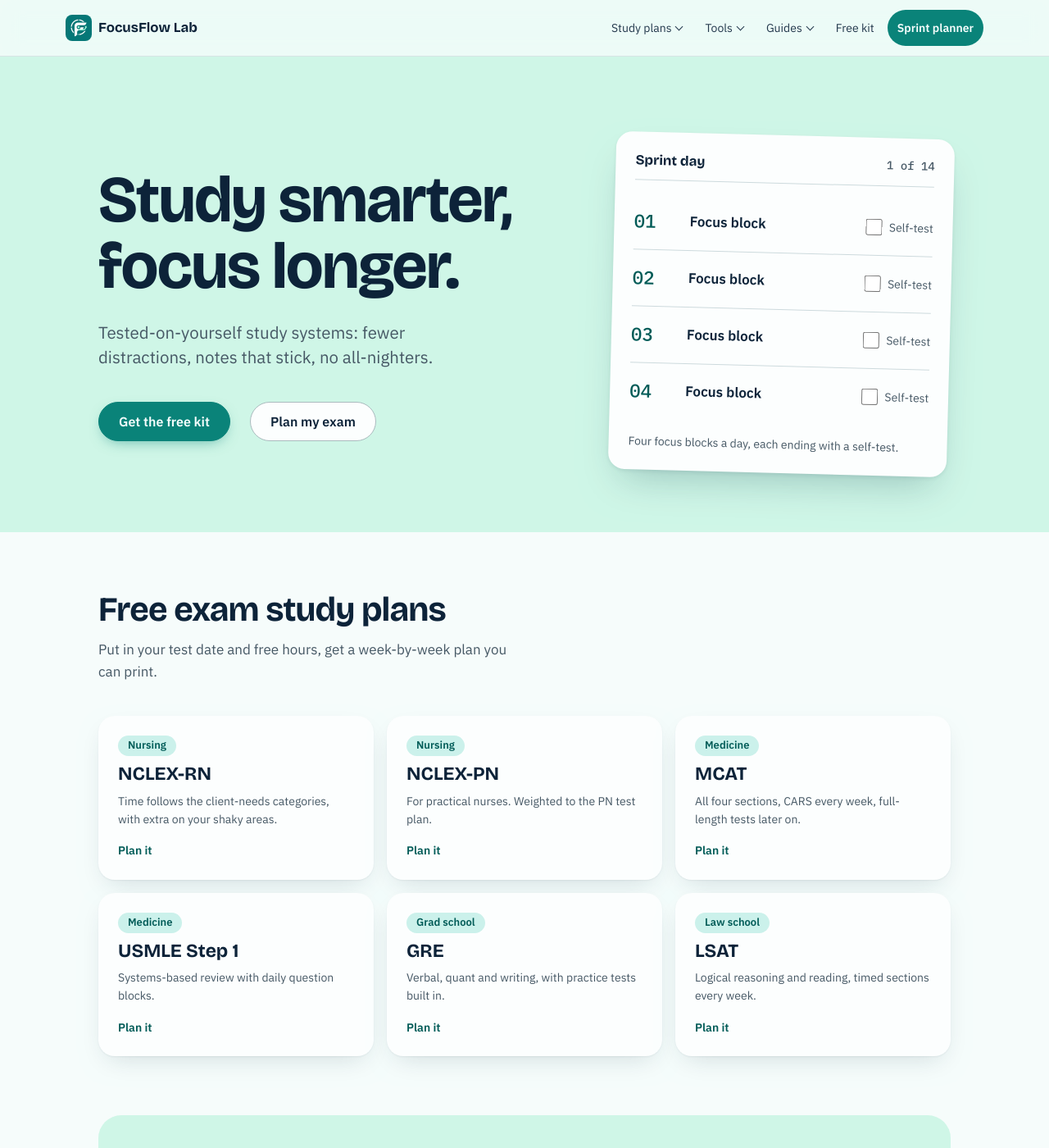
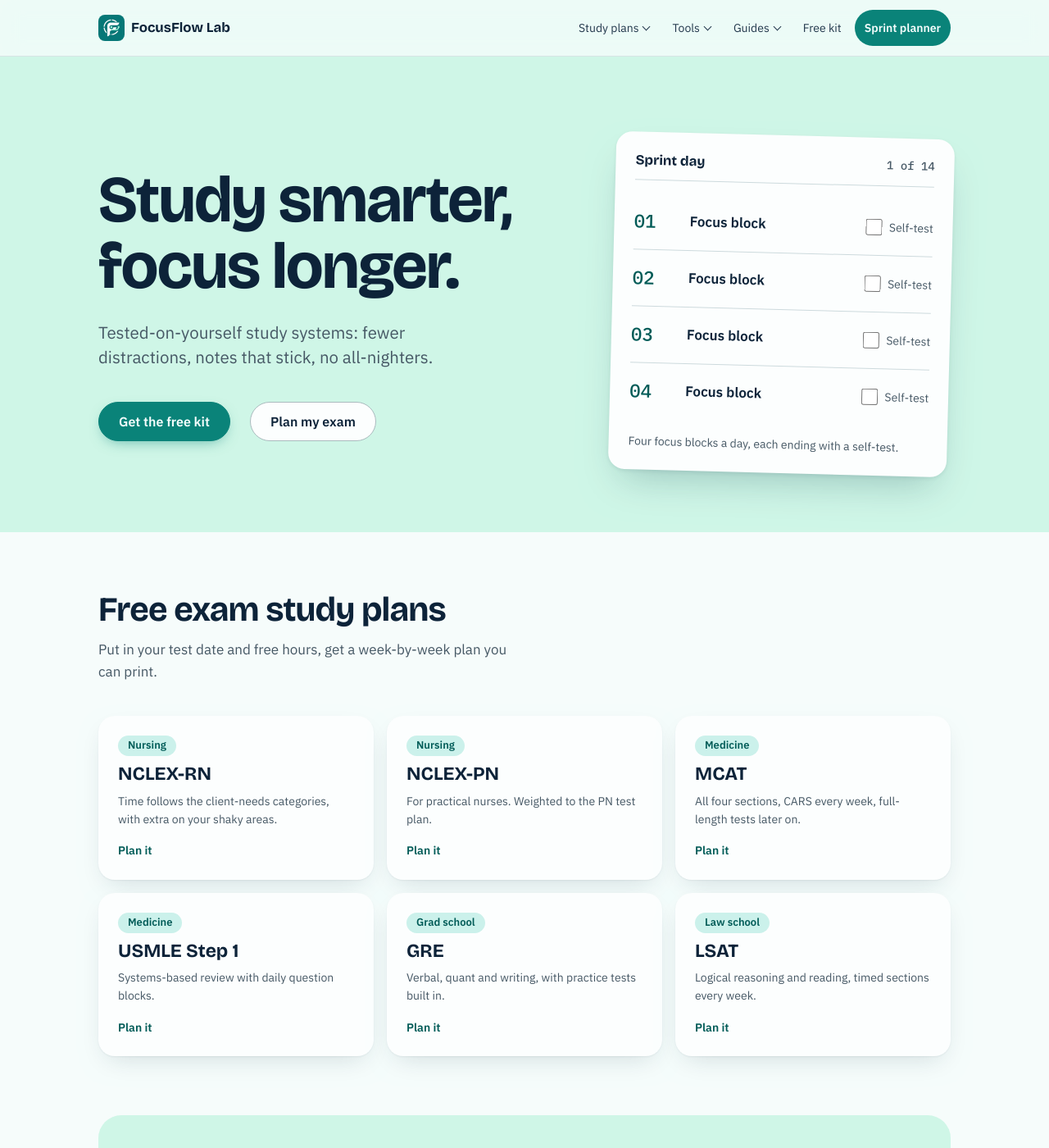
Before and after one commit to focusflowlab/focusflowlab.github.io, a Jekyll site: the page index.html, which Jekyll copies as it is, in a window 1280 px wide and 1400 px high. Shown: the whole window at 82% size. Built offline with Jekyll 4.4.1, drawn with Linux system fonts in a browser that asks for light colours.

Commit message:
Header keeps the page gutter so logo, menu and content line up
Co-Authored-By: Claude Opus 5.5 <noreply@anthropic.com>

```diff
--- a/assets/site.css
+++ b/assets/site.css
@@ -555,3 +555,5 @@ label.btn { margin: 0; display: inline-flex; }
   .masthead nav .nav-item:first-child .nav-trigger { margin-left: calc(var(--space-xs) * -1); }
   .masthead nav .nav-cta { display: none; }
 }
+/* The header bar keeps the page gutter (an older .masthead rule reset it) */
+.site-head .container.masthead { padding-inline: var(--gutter); }
```
